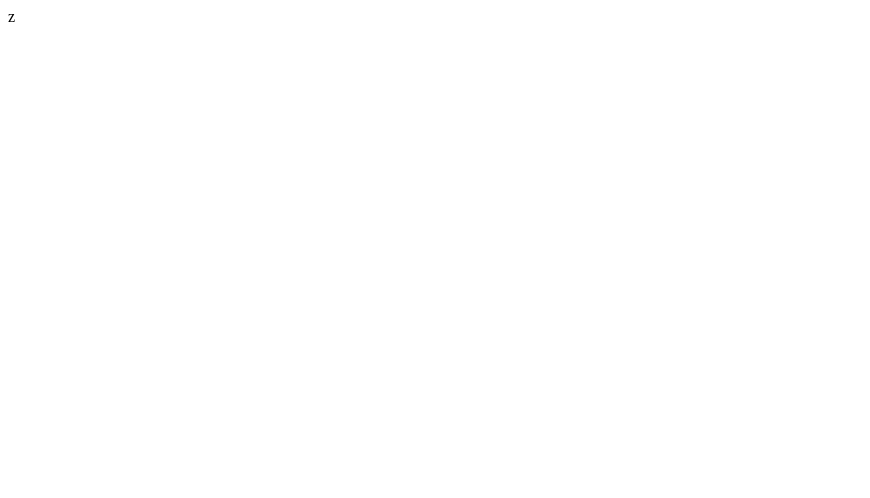
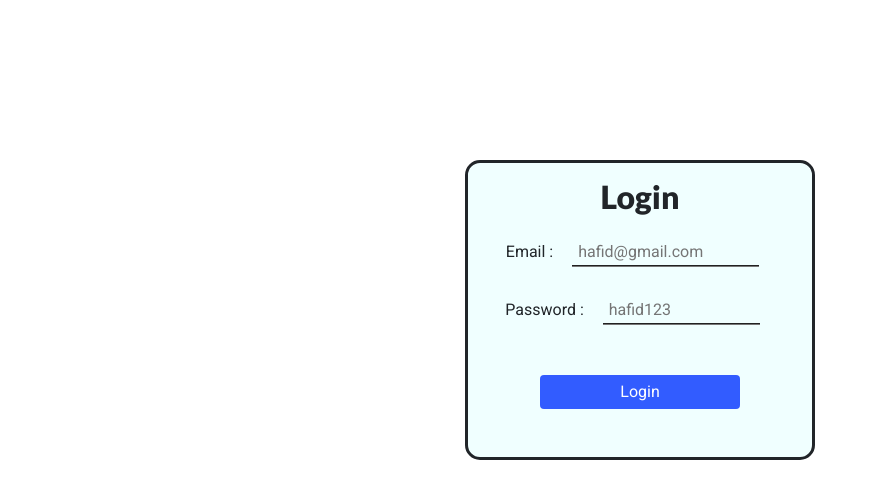
Before and after one commit to hfdzhr/hfdzhr.github.io, a plain HTML site: page warindo/login.html in a window 1280 px wide. Shown: the whole page, without its empty margins (0-870 px from the left). Drawn offline with nearby package versions, Linux system fonts and the light colour scheme.

Commit message:
Mod Warindo/Login

```diff
--- a/warindo/login.html
+++ b/warindo/login.html
@@ -1,27 +1,104 @@
-z
+<html lang="en">
+
+<head>
+    <meta charset="UTF-8">
+    <meta http-equiv="X-UA-Compatible" content="IE=edge">
+    <meta name="viewport" content="width=device-width, initial-scale=1.0">
+    <title>Login | Warindo</title>
+    <link rel="stylesheet" href="https://stackpath.bootstrapcdn.com/bootstrap/4.5.0/css/bootstrap.min.css">
+    <link rel="stylesheet" href="https://cdn.jsdelivr.net/npm/bootstrap-icons@1.8.1/font/bootstrap-icons.css">
+    <link rel="preconnect" href="https://fonts.googleapis.com">
+    <link rel="preconnect" href="https://fonts.gstatic.com" crossorigin>
+    <link href="https://fonts.googleapis.com/css2?family=Lato:wght@900&family=Roboto&display=swap" rel="stylesheet">
+</head>
+
+<body>
+
+    <center>
+
+        <!-- Login HTML -->
+        <div class="container">
+            <div class="login text-center">
+                <h2>Login</h1>
+                    <label for="email">Email :</label>
+                    <input type="email" id="email" placeholder=" hafid@gmail.com  "> <br>
+                    <label for="password">Password :</label>
+                    <input type="password" id="pw" placeholder=" hafid123"><br>
+                    <input type="button" value="Login" onclick="Validate()" id="btn">
+            </div>
+    </center>
+    </div>
+</body>
+
+<style>
+    .login {
+        width: 350px;
+        height: 300px;
+        background-color: azure;
+        margin-top: 160px;
+        border-radius: 15px;
+        border-style: solid;
+        font-family: 'Roboto', sans-serif;
+        font-size: medium;
+
+    }
+
+    .login h2 {
+        margin-top: 15px;
+        font-family: 'Lato', sans-serif;
+    }
+
+    .login input {
+        margin: 15px;
+        border-top-style: hidden;
+        border-right-style: hidden;
+        border-left-style: hidden;
+        border-bottom-style: groove;
+        outline: none;
+        background-color: azure;
+    }
+
+    #btn {
+        width: 200px;
+        height: 34px;
+        background-color: #325CFF;
+        border: none;
+        color: white;
+        border-radius: 4px;
+        margin-top: 35px;
+    }
+
+    #btn:hover {
+        background-color: #1f4cff;
+    }
+
+    #pw {
+        width: 157px;
+    }
+</style>
 <script src="../warindo/package/dist/sweetalert2.all.min.js"></script>
 <script>
     function Validate() {
-        var username = document.getElementById("username").value;
-        var password = document.getElementById("password").value;
-        if (username == "hafid@gmail.com" && password == "hafid123") {
+        var email = document.getElementById("email").value;
+        var pw = document.getElementById("pw").value;
+        if (email == "hafid@gmail.com" && pw == "hafid123") {
             Swal.fire({
                 icon: 'success',
                 title: 'Login berhasil',
-                text: 'Selamat berbelanja',
+                text: 'Selamat berbelanja :)',
             }).then(function () {
                 window.location = "chekout.html";
             });
-        } else if (username == "" && password == "") {
+        } else if (email == "" && pw == "") {
             Swal.fire({
                 icon: 'warning',
-                title: 'Username & Password kosong',
-                text: 'Silahkan isi Username dan Password',
+                title: 'Email & Password kosong',
+                text: 'Silahkan isi Email dan Password',
             });
         } else Swal.fire({
             icon: 'error',
-            title: 'Oops, Username atau Password salah',
-            text: 'Silahkan isi Username dan Password dengan benar',
+            title: 'Oops, Email atau Password salah',
+            text: 'Silahkan isi Email dan Password dengan benar',
         });
 
     }
```
